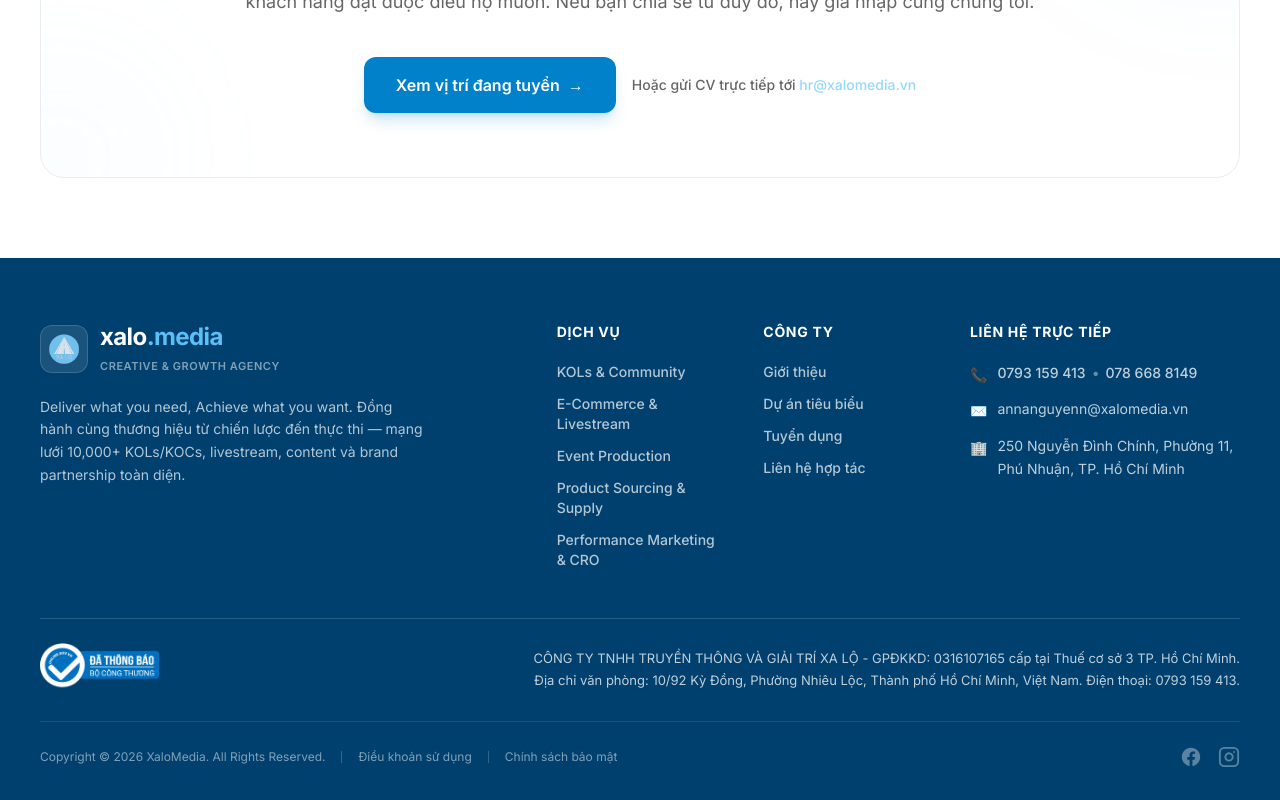
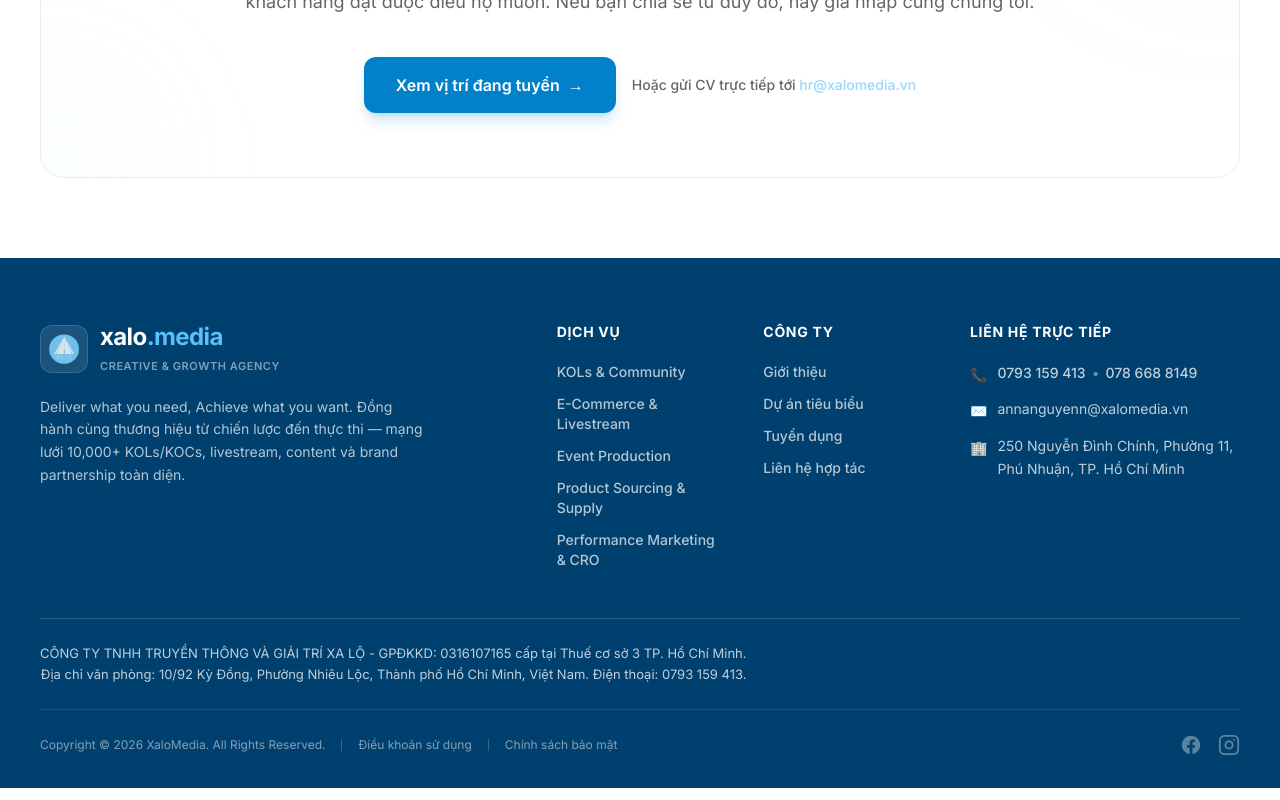
Before and after one commit to itxalo1413-art/XaloMedia, a React (Vite) app in the folder frontend/: page /about in a window 1280 px wide. Shown: the part 5861-6661 px from the top of the page. Built offline with nearby package versions, Linux system fonts and the light colour scheme; no server answers.

Commit message:
Update footer2

```diff
--- a/frontend/src/components/Footer.tsx
+++ b/frontend/src/components/Footer.tsx
@@ -151,22 +151,7 @@
 
       {/* Middle Legal Block: Badge on Left, Info on Right */}
       <div className="border-t border-white/15 pt-6 pb-6 flex flex-col md:flex-row items-center justify-between gap-6 text-white/70">
-        {/* Left: Bo Cong Thuong Official Badge */}
-        <div className="flex-shrink-0">
-          <a
-            href="http://online.gov.vn"
-            target="_blank"
-            rel="noopener noreferrer"
-            title="Đã thông báo Bộ Công Thương"
-            className="inline-block hover:opacity-90 transition-opacity"
-          >
-            <img
-              src="/bo-cong-thuong.png"
-              alt="Đã thông báo Bộ Công Thương"
-              className="h-11 sm:h-12 w-auto object-contain"
-            />
-          </a>
-        </div>
+
 
         {/* Right: Company Legal Information */}
         <div className="text-center md:text-right max-w-2xl lg:max-w-3xl">
```
